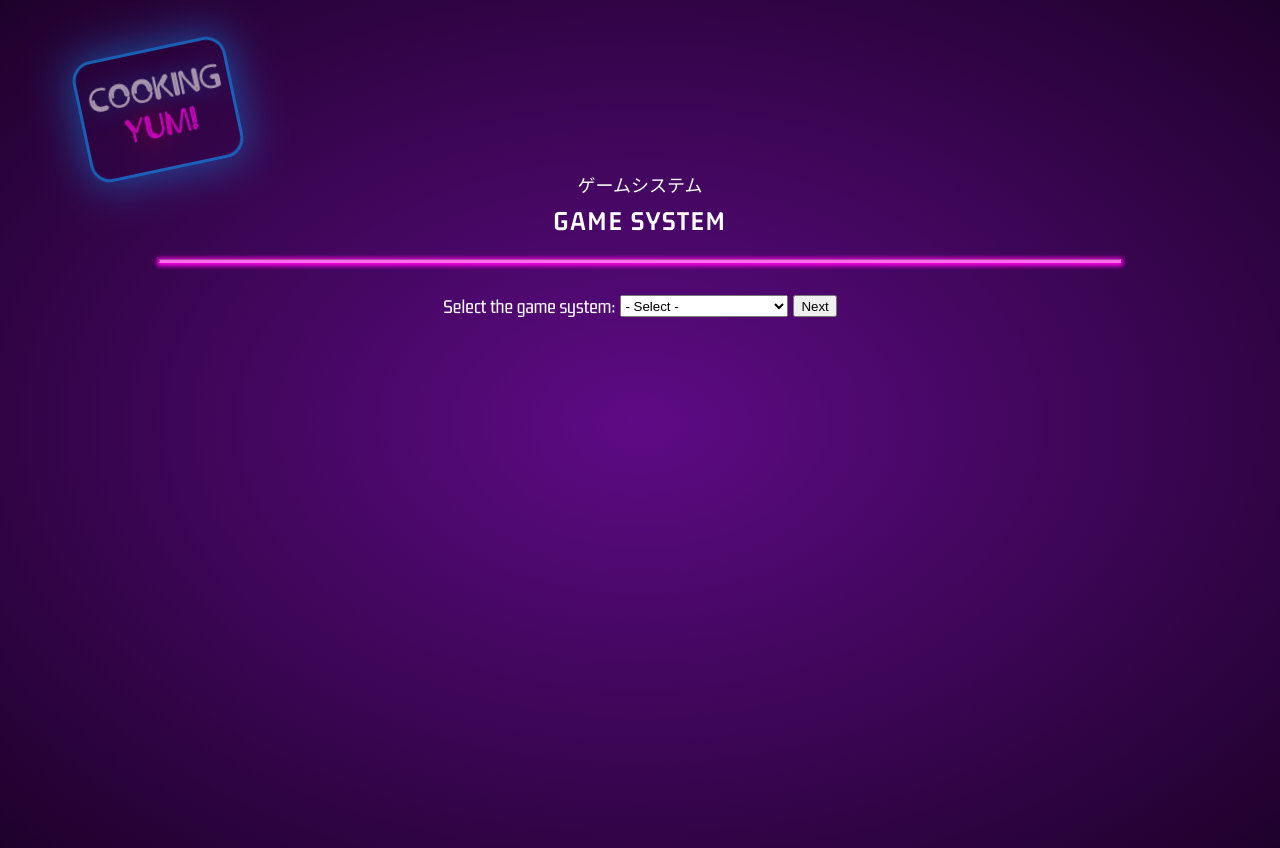
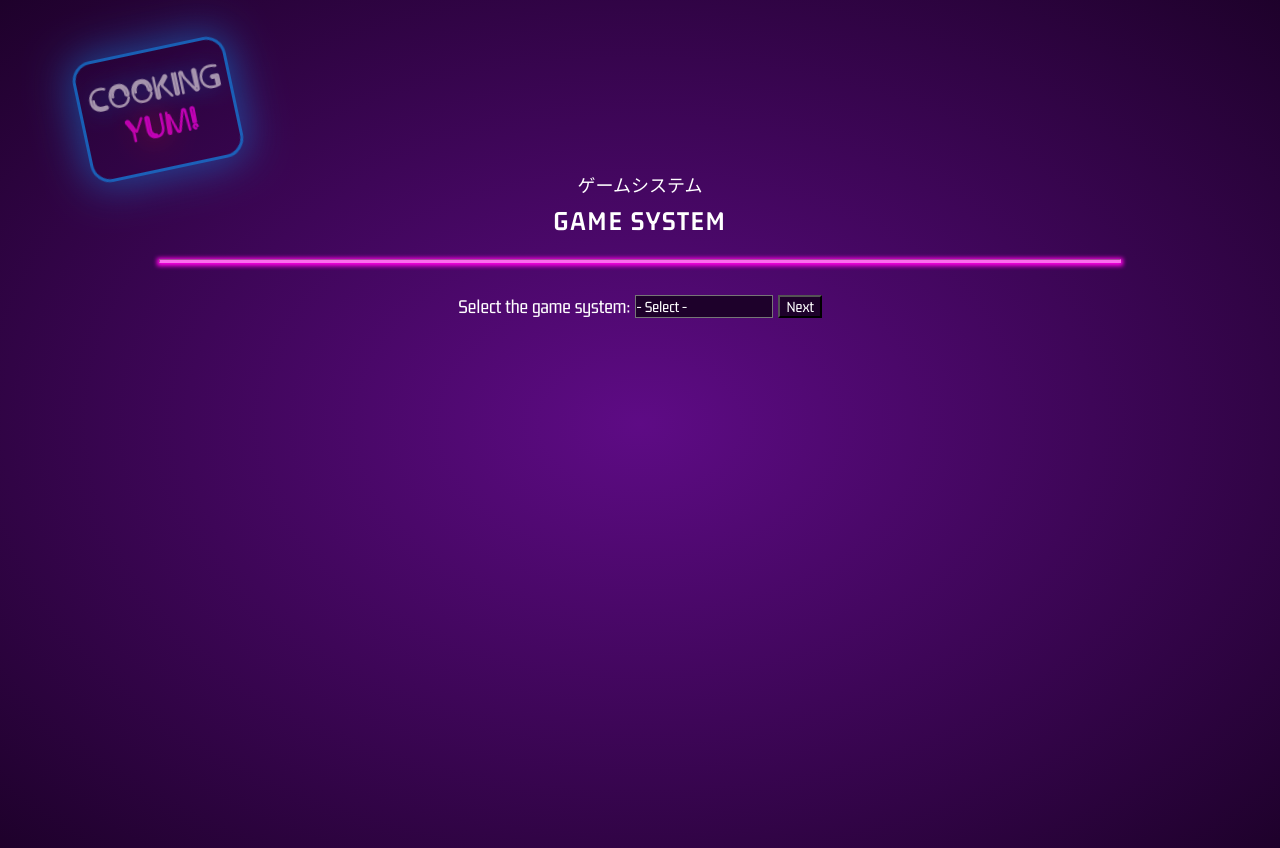
Before and after one commit to carsoncho/cooking-yum-calculator, a React (Create React App) app: page / in a window 1280 px wide. Built offline with nearby package versions, Linux system fonts and the light colour scheme.

Commit message:
a change to css

```diff
--- a/src/index.css
+++ b/src/index.css
@@ -28,25 +28,18 @@ code {
     font-family: source-code-pro, Menlo, Monaco, Consolas, 'Courier New', monospace;
 }
 
-
-/* todo: stopped here */
-
-
-/* input {
+select,
+input,
+button {
     -webkit-appearance: none;
     -moz-appearance: none;
     appearance: none;
-    background-color: transparent;
-    border: none;
-    padding: 0;
-    margin: 0;
+    background-color: #1e012b;
+    color: white;
     box-sizing: border-box;
+    font-family: 'Gemunu-Libre';
+    font-size: 16px;
 }
-
-input[type='text'] {
-    border: 2px solid #ff00e6;
-    border-radius: 0.25rem;
-} */
 
 .form-container {
     font-family: 'Gemunu-Libre';
```
